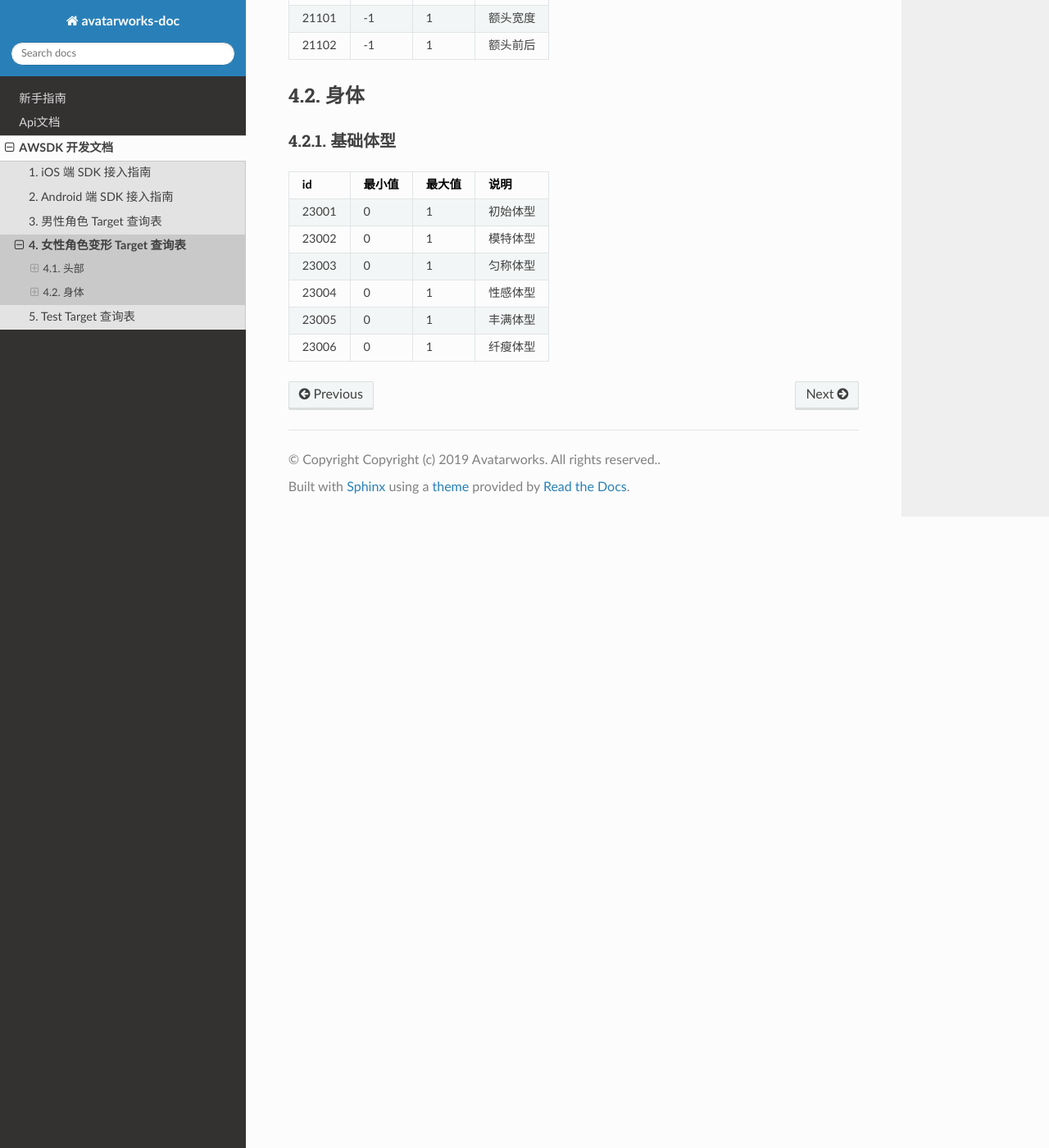
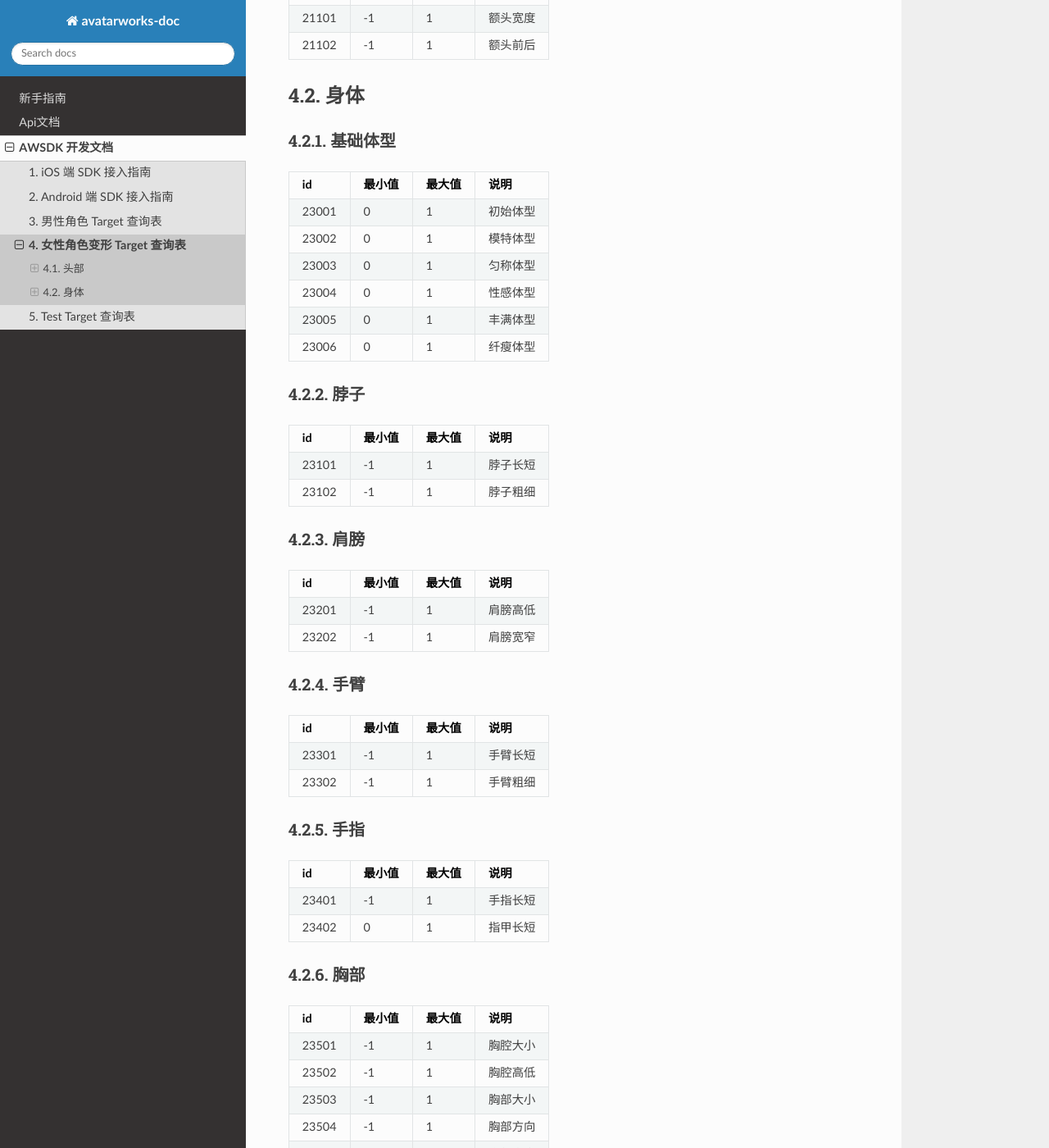
Before and after one commit to avatarworks/doc, a Sphinx documentation site: the page built from source/awsdk/target_female.rst, in a window 1280 px wide and 1400 px high, scrolled down 3892 px. Shown: the whole window at 82% size. Built offline with Sphinx 7.4.7 and the Read the Docs theme 2.0.0, drawn with Linux system fonts in a browser that asks for light colours; some of the changed text lies outside the part shown.

Commit message:
Update target_female.rst

```diff
--- a/source/awsdk/target_female.rst
+++ b/source/awsdk/target_female.rst
@@ -192,3 +192,115 @@
 23005 0      1      丰满体型
 23006 0      1      纤瘦体型
 ===== ====== ====== ========
+
+脖子
+~~~~~~~~~~~~~~~~~
+
+===== ====== ====== ========
+id    最小值 最大值 说明
+===== ====== ====== ========
+23101 -1     1      脖子长短
+23102 -1     1      脖子粗细
+===== ====== ====== ========
+
+肩膀
+~~~~~~~~~~~~~~~~~
+
+===== ====== ====== ========
+id    最小值 最大值 说明
+===== ====== ====== ========
+23201 -1     1      肩膀高低
+23202 -1     1      肩膀宽窄
+===== ====== ====== ========
+
+手臂
+~~~~~~~~~~~~~~~~~
+
+===== ====== ====== ========
+id    最小值 最大值 说明
+===== ====== ====== ========
+23301 -1     1      手臂长短
+23302 -1     1      手臂粗细
+===== ====== ====== ========
+
+
+手指
+~~~~~~~~~~~~~~~~~
+
+===== ====== ====== ========
+id    最小值 最大值 说明
+===== ====== ====== ========
+23401 -1     1      手指长短
+23402 0      1      指甲长短
+===== ====== ====== ========
+
+
+胸部
+~~~~~~~~~~~~~~~~~
+
+===== ====== ====== ========
+id    最小值 最大值 说明
+===== ====== ====== ========
+23501 -1     1      胸腔大小
+23502 -1     1      胸腔高低
+23503 -1     1      胸部大小
+23504 -1     1      胸部方向
+23505 -1     1      胸部高度
+===== ====== ====== ========
+
+腰腹
+~~~~~~~~~~~~~~~~~
+
+===== ====== ====== ========
+id    最小值 最大值 说明
+===== ====== ====== ========
+23601 -1     1      腰部宽度
+23602 -1     1      腰部高度
+23603 -1     1      腰部长短
+23604 0      1      腹部大小
+===== ====== ====== ========
+
+
+臀部
+~~~~~~~~~~~~~~~~~
+
+===== ====== ====== ========
+id    最小值 最大值 说明
+===== ====== ====== ========
+23701 -1     1      臀部大小
+23702 -1     1      臀部薄厚
+23703 -1     1      臀部高低
+===== ====== ====== ========
+
+
+盆骨
+~~~~~~~~~~~~~~~~~
+
+===== ====== ====== ========
+id    最小值 最大值 说明
+===== ====== ====== ========
+23801 -1     1      盆骨宽度
+23802 -1     1      盆骨长短
+===== ====== ====== ========
+
+腿部
+~~~~~~~~~~~~~~~~~
+
+===== ====== ====== ========
+id    最小值 最大值 说明
+===== ====== ====== ========
+23901 -1     1      腿部长短
+23902 -1     1      腿部粗细
+23903 -1     1      大腿粗细
+23904 -1     1      小腿粗细
+===== ====== ====== ========
+
+
+头身比
+~~~~~~~~~~~~~~~~~
+
+===== ====== ====== ========
+id    最小值 最大值 说明
+===== ====== ====== ========
+24001 0      1      盆骨宽度
+===== ====== ====== ========
```
